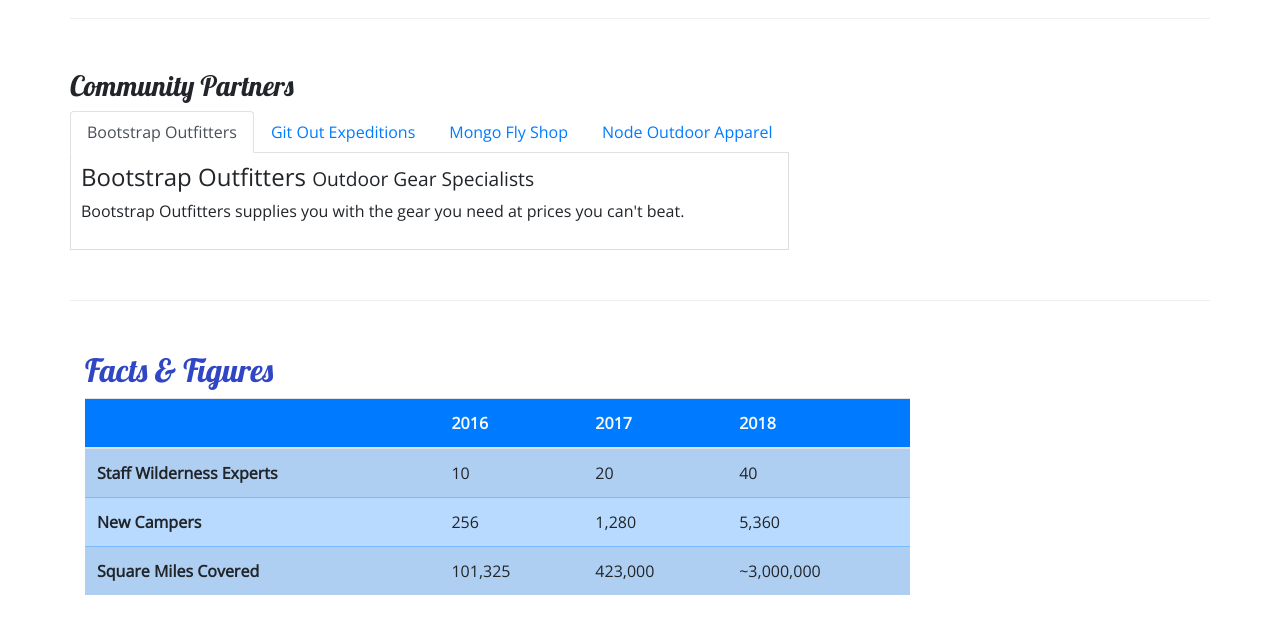
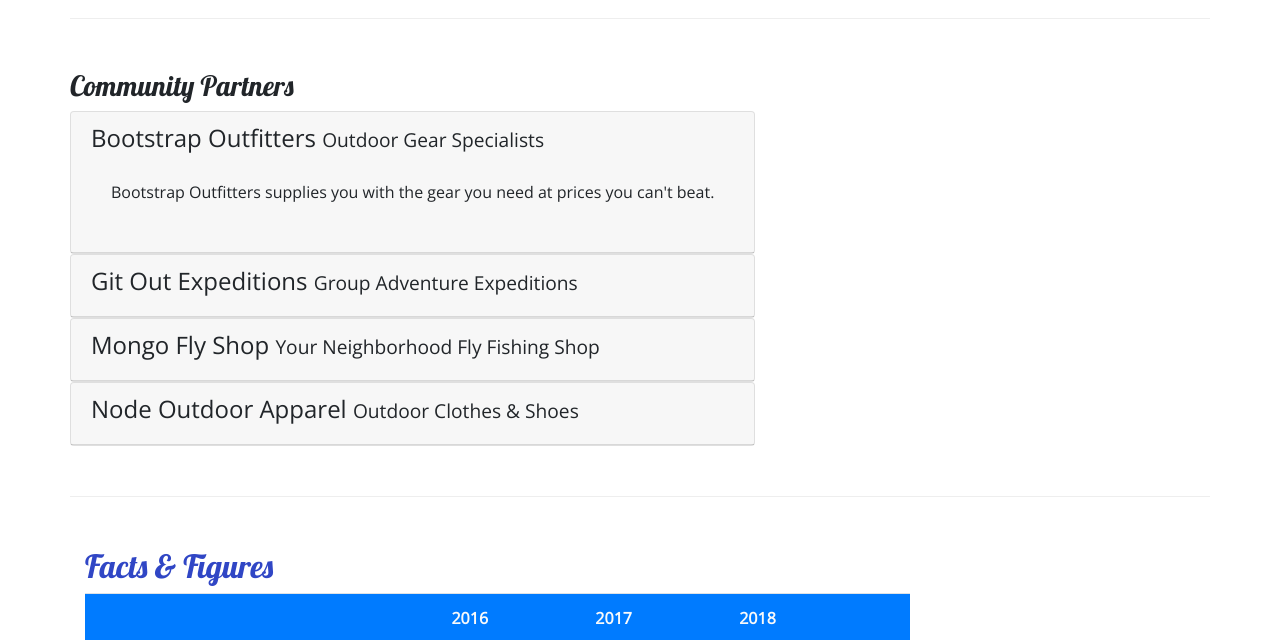
Before and after one commit to woobertdoo/fake-camps, a website: page aboutus.html in a window 1280 px wide. Shown: the part 810-1450 px from the top of the page. Drawn offline with nearby package versions, Linux system fonts and the light colour scheme.

Commit message:
Accordion

```diff
--- a/aboutus.html
+++ b/aboutus.html
@@ -136,44 +136,62 @@
     <div class="row row-content">
       <div>
         <h3>Community Partners</h3>
-        <ul class="nav nav-tabs">
-          <li class="nav-item"><a class="nav-link active" href="#bootstrap" role="tab" data-toggle="tab">Bootstrap Outfitters</a></li>
-          <li class="nav-item"><a class="nav-link" href="#git" role="tab" data-toggle="tab">Git Out Expeditions</a></li>
-          <li class="nav-item"><a class="nav-link" href="#mongo" role="tab" data-toggle="tab">Mongo Fly Shop</a></li>
-          <li class="nav-item"><a class="nav-link" href="#node" role="tab" data-toggle="tab">Node Outdoor Apparel</a></li>
-        </ul>
-        <div class="tab-content">
-          <div role="tabpanel" class="tab-pane fade show active" id="bootstrap">
-            <h4>Bootstrap Outfitters <small>Outdoor Gear Specialists</small></h4>
-            <p class="d-none d-sm-block">
-              Bootstrap Outfitters supplies you with the gear you need at prices
-              you can't beat.
-            </p>
+        <div id="accordion">
+          <div class="card">
+            <div role="tab" class="card-header">
+              <h4>
+                <a data-toggle="collapse" data-target="#bootstrap">
+                  Bootstrap Outfitters <small>Outdoor Gear Specialists</small>
+                </a>
+              </h4>
+              <div class="collapse show" id="bootstrap" data-parent="#accordion">
+                <div class="card-body">
+                  <p class="d-none d-sm-block">Bootstrap Outfitters supplies you with the gear you need at prices you can't beat.</p>
                 </div>
-          <div role="tabpanel" class="tab-pane fade" id="git">
+              </div>
+            </div>
+          </div>
+          <div class="card">
+            <div role="tab" class="card-header">
               <h4>
+                <a class="collapsed" data-toggle="collapse" data-target="#git">
                   Git Out Expeditions <small>Group Adventure Expeditions</small>
+                </a>
               </h4>
-            <p class="d-none d-sm-block">
-              Join Git Out Expeditions to explore new horizons with a group of
-              other adventurers!
-            </p>
+              <div class="collapse" data-parent="#accordion" id="git">
+                <div class="card-body">
+                  <p class="d-none d-sm-block">Join Git Out Expeditions to explore new horizons with a group other adventurers!</p>
                 </div>
-          <div role="tabpanel" class="tab-pane fade" id="mongo">
+              </div>
+            </div>
+          </div>
+          <div class="card">
+            <div role="tab" class="card-header">
               <h4>
+                <a class="collapsed" data-toggle="collapse" data-target="#mongo">
                   Mongo Fly Shop <small>Your Neighborhood Fly Fishing Shop</small>
+                </a>
               </h4>
-            <p class="d-none d-sm-block">
-              Need a new fishing pole, a tacklebox, or flies of all kinds? Stop by
-              Mongo Fly Shop.
-            </p>
+              <div class="collapse" id="mongo" data-parent="#accordion">
+                <div class="card-body">
+                  <p class="d-none d-sm-block">Need a new fishing pole, a tacklebox, or flies of all kinds? Stop by Mongo Fly Shop.</p>
                 </div>
-          <div role="tabpanel" class="tab-pane fade" id="node">
-            <h4>Node Outdoor Apparel <small>Outdoor Clothes & Shoes</small></h4>
-            <p class="d-none d-sm-block">
-              From polar fleeces to swimsuits, hiking boots to waders, a visit to
-              Node will be sure to get you covered.
-            </p>
+              </div>
+            </div>
+          </div>
+          <div class="card">
+            <div role="tab" class="card-header">
+              <h4>
+                <a class="collapsed" data-toggle="collapse" data-target="#node">
+                  Node Outdoor Apparel <small>Outdoor Clothes & Shoes</small>
+                </a>
+              </h4>
+              <div class="collapse" id="node" data-parent="#accordion">
+                <div class="card-body">
+                  <p class="d-none d-sm-block">From polar fleeces to swimsuits, hiking boots to waders, a visit to Node will be sure to get you covered.</p>
+                </div>
+              </div>
+            </div>
           </div>
         </div>
       </div>
--- a/css/styles.css
+++ b/css/styles.css
@@ -14,6 +14,12 @@ h2 {
 
 header h2 {
     color: #CEC8FF;
+}
+
+a,
+a:hover {
+    color: inherit;
+    text-decoration: none;
 }
 
 .site-footer {
```
Lines whose indentation alone changed are shown as unchanged.
